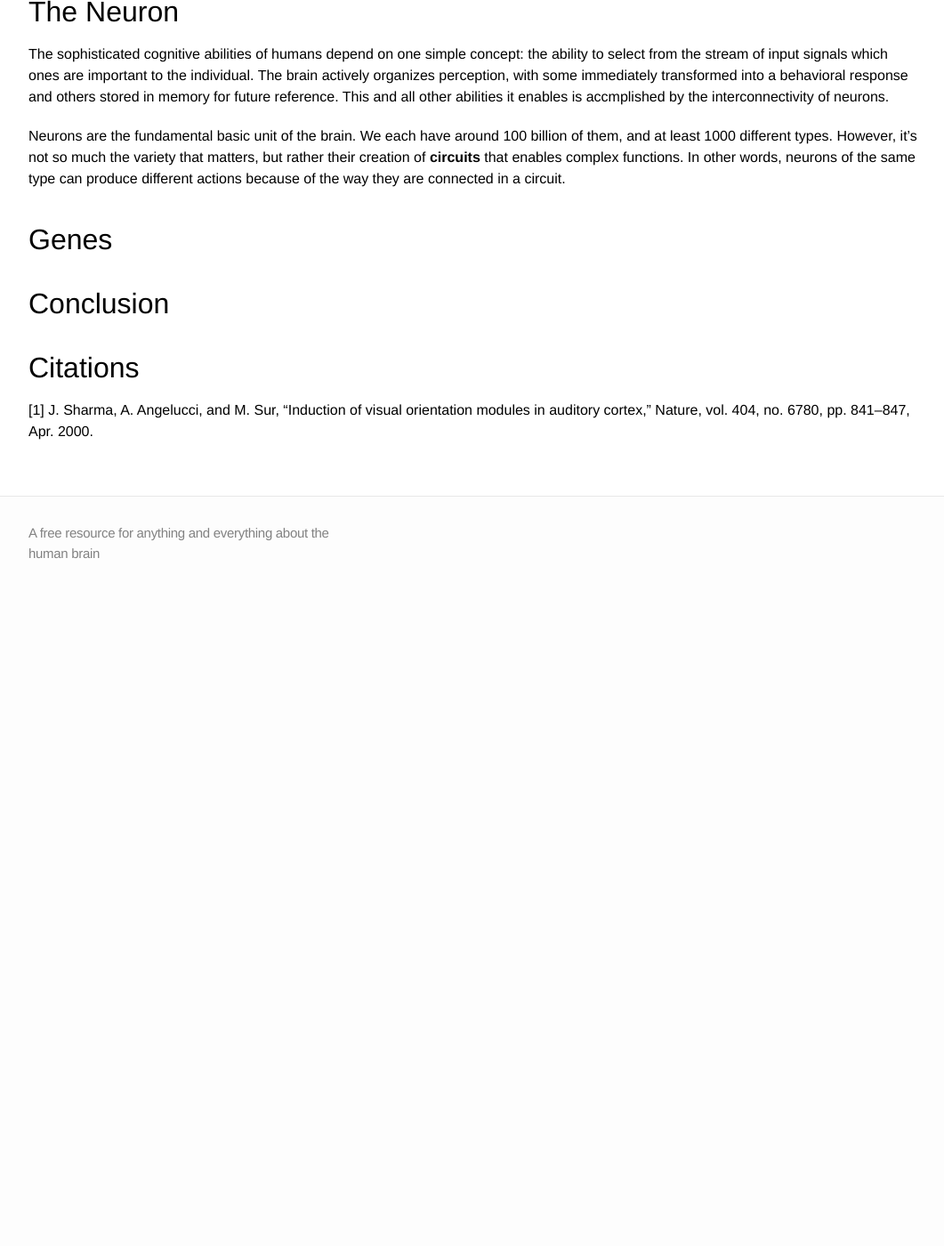
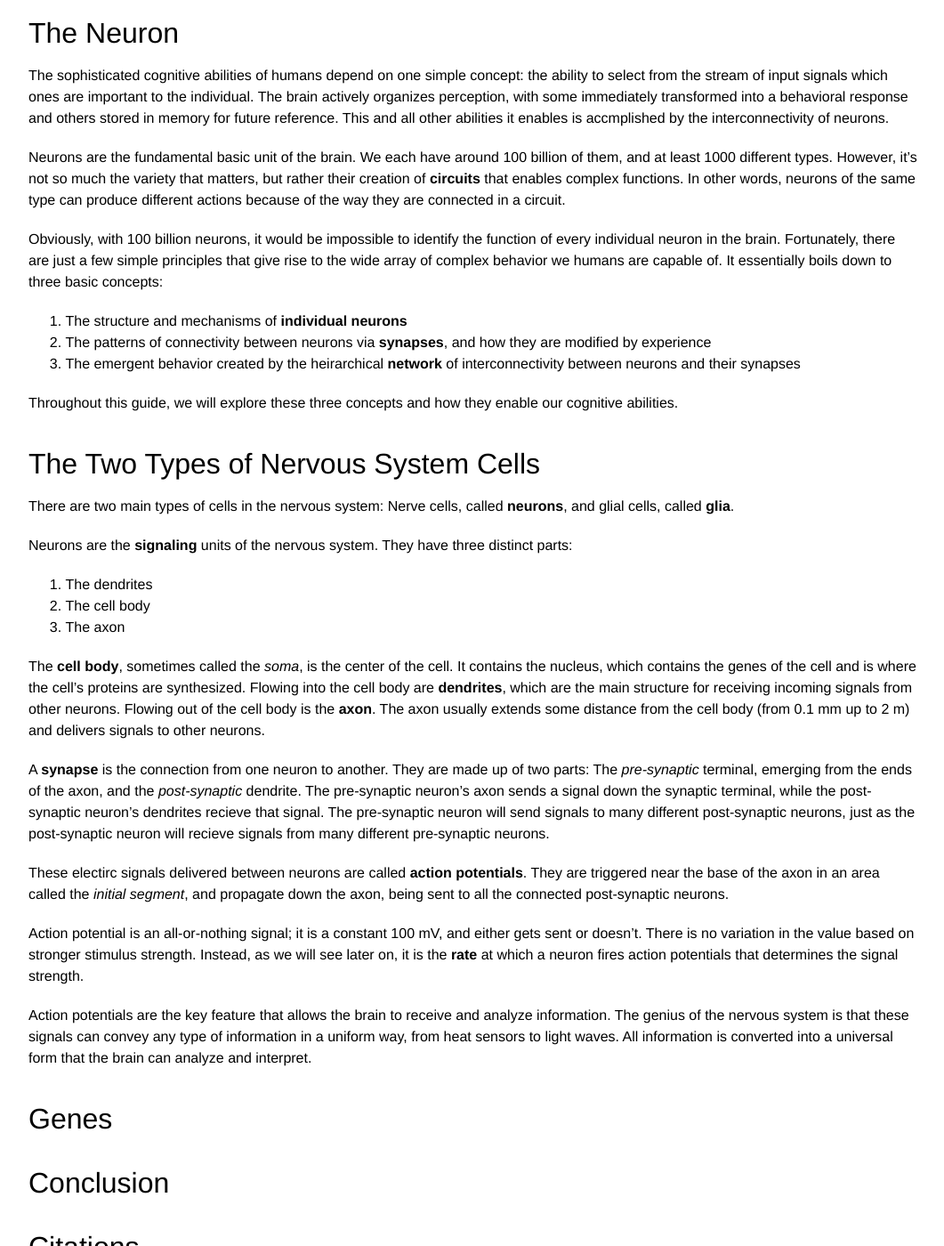
Before and after one commit to mdelsole/brain-nexus, a Jekyll site: the page built from brain-architecture/overview/index.markdown, in a window 1280 px wide and 1400 px high, scrolled down 3452 px. Shown: the whole window at 89% size, without its empty margins (108-1169 px from the left). Built offline with Jekyll 4.4.1, drawn with Linux system fonts in a browser that asks for light colours; before the commit the page ends 4130 px from its top, so only the background shows below that; some of the changed text lies outside the part shown.

Commit message:
Update index.markdown

```diff
--- a/brain-architecture/overview/index.markdown
+++ b/brain-architecture/overview/index.markdown
@@ -91,6 +91,32 @@ The sophisticated cognitive abilities of humans depend on one simple concept: th
 
 Neurons are the fundamental basic unit of the brain. We each have around 100 billion of them, and at least 1000 different types. However, it's not so much the variety that matters, but rather their creation of **circuits** that enables complex functions. In other words, neurons of the same type can produce different actions because of the way they are connected in a circuit.
 
+Obviously, with 100 billion neurons, it would be impossible to identify the function of every individual neuron in the brain. Fortunately, there are just a few simple principles that give rise to the wide array of complex behavior we humans are capable of. It essentially boils down to three basic concepts:
+
+1. The structure and mechanisms of **individual neurons**
+2. The patterns of connectivity between neurons via **synapses**, and how they are modified by experience
+3. The emergent behavior created by the heirarchical **network** of interconnectivity between neurons and their synapses
+
+Throughout this guide, we will explore these three concepts and how they enable our cognitive abilities.
+
+# The Two Types of Nervous System Cells
+
+There are two main types of cells in the nervous system: Nerve cells, called **neurons**, and glial cells, called **glia**.
+
+Neurons are the **signaling** units of the nervous system. They have three distinct parts:
+1. The dendrites
+2. The cell body
+3. The axon
+
+The **cell body**, sometimes called the *soma*, is the center of the cell. It contains the nucleus, which contains the genes of the cell and is where the cell's proteins are synthesized. Flowing into the cell body are **dendrites**, which are the main structure for receiving incoming signals from other neurons. Flowing out of the cell body is the **axon**. The axon usually extends some distance  from the cell body (from 0.1 mm up to 2 m) and delivers signals to other neurons.
+
+A **synapse** is the connection from one neuron to another. They are made up of two parts: The *pre-synaptic* terminal, emerging from the ends of the axon, and the *post-synaptic* dendrite. The pre-synaptic neuron's axon sends a signal down the synaptic terminal, while the post-synaptic neuron's dendrites recieve that signal. The pre-synaptic neuron will send signals to many different post-synaptic neurons, just as the post-synaptic neuron will recieve signals from many different pre-synaptic neurons.
+
+These electirc signals delivered between neurons are called **action potentials**. They are triggered near the base of the axon in an area called the *initial segment*, and propagate down the axon, being sent to all the connected post-synaptic neurons.
+
+Action potential is an all-or-nothing signal; it is a constant 100 mV, and either gets sent or doesn't. There is no variation in the value based on stronger stimulus strength. Instead, as we will see later on, it is the **rate** at which a neuron fires action potentials that determines the signal strength.
+
+Action potentials are the key feature that allows the brain to receive and analyze information. The genius of the nervous system is that these signals can convey any type of information in a uniform way, from heat sensors to light waves. All information is converted into a universal form that the brain can analyze and interpret.
 
 
 # Genes
```
